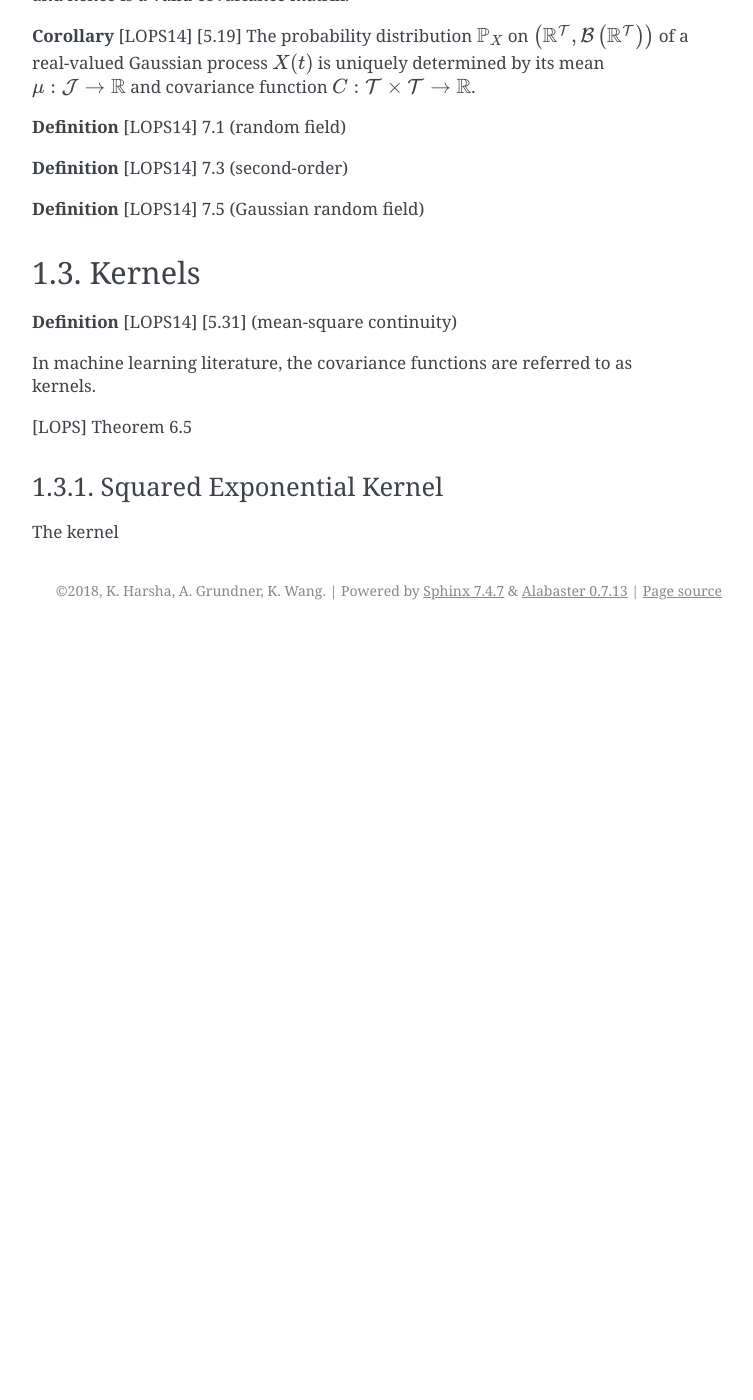
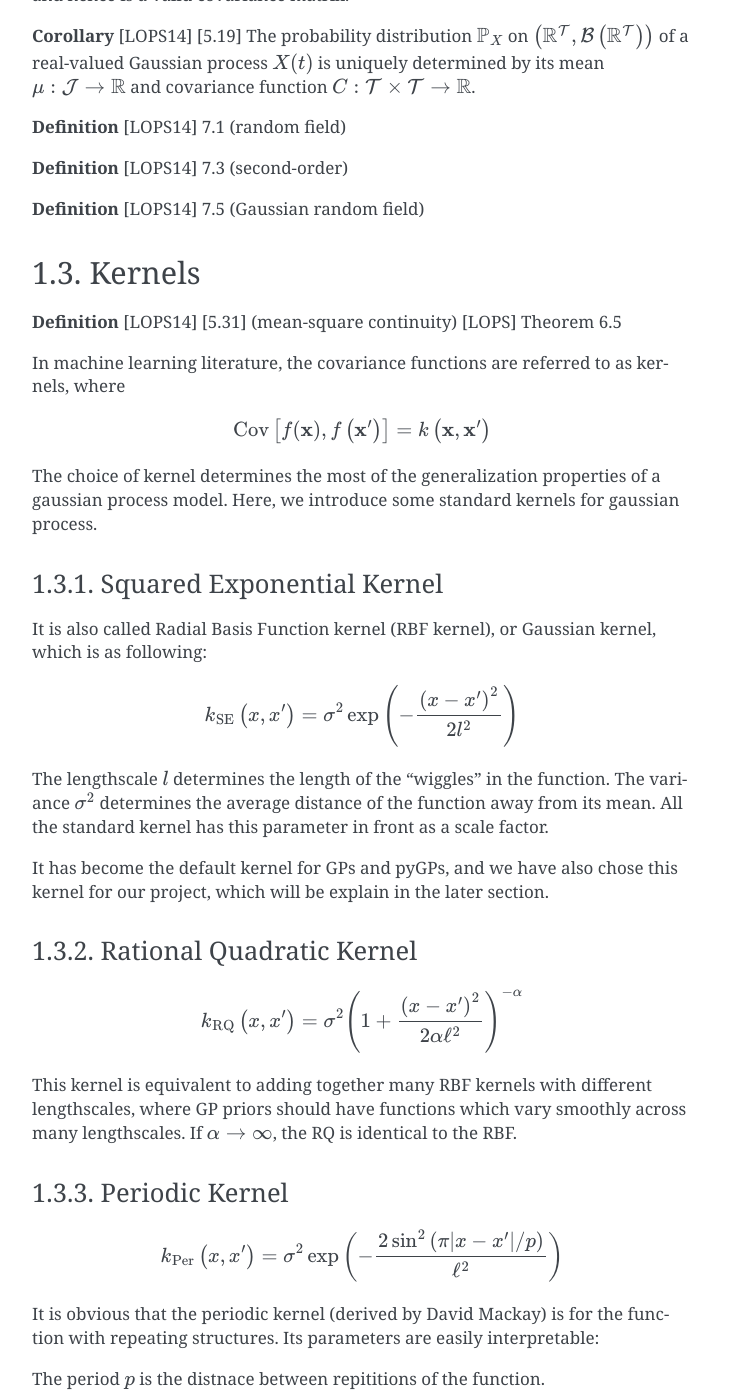
Before and after one commit to ratnania/mlhiphy, a Sphinx documentation site: the page built from doc/report/01-intro_to_gp.rst, in a window 1280 px wide and 1400 px high, scrolled down 2352 px. Shown: the whole window, without its empty margins (388-1141 px from the left). Built offline with Sphinx 7.4.7, drawn with Linux system fonts in a browser that asks for light colours; before the commit the page ends 2982 px from its top, so only the background shows below that; some of the changed text lies outside the part shown.

Commit message:
finished kernel description

```diff
--- a/doc/report/01-intro_to_gp.rst
+++ b/doc/report/01-intro_to_gp.rst
@@ -115,11 +115,72 @@ Kernels
 -----------
 
 **Definition** [LOPS14] [5.31] (mean-square continuity)
+[LOPS] Theorem 6.5
 
-In machine learning literature, the covariance functions are referred to as kernels.
+In machine learning literature, the covariance functions are referred to as kernels, where
 
-[LOPS] Theorem 6.5
+.. math::
+
+   \operatorname { Cov } \left[ f ( \mathbf { x } ) , f \left( \mathbf { x } ^ { \prime } \right) \right] = k \left( \mathbf { x } , \mathbf { x } ^ { \prime } \right)
+
+The choice of kernel determines the most of the generalization properties of a gaussian process model. Here, we introduce some standard kernels for gaussian process.
+
+
 
 Squared Exponential Kernel
 ++++++++++++++++++++++++++++++
-The kernel
+It is also called Radial Basis Function kernel (RBF kernel), or Gaussian kernel, which is as following:
+
+.. math::
+
+   k _ { \mathrm { SE } } \left( x , x ^ { \prime } \right) = \sigma ^ { 2 } \exp \left( - \frac { \left( x - x ^ { \prime } \right) ^ { 2 } } { 2 l ^ { 2 } } \right)
+
+The lengthscale :math:`l` determines the length of the "wiggles" in the function. The variance :math:`\sigma^{2}` determines the average distance of the function away from its mean. All the standard kernel has this parameter in front as a scale factor.
+
+It has become the default kernel for GPs and pyGPs, and we have also chose this kernel for our project, which will be explain in the later section.
+
+
+Rational Quadratic Kernel
+++++++++++++++++++++++++++++++++
+
+.. math::
+
+   k _ { \mathrm { RQ } } \left( x , x ^ { \prime } \right) = \sigma ^ { 2 } \left( 1 + \frac { \left( x - x ^ { \prime } \right) ^ { 2 } } { 2 \alpha \ell ^ { 2 } } \right) ^ { - \alpha }
+
+This kernel is equivalent to adding together many RBF kernels with different lengthscales, where GP priors should have functions which vary smoothly across many lengthscales. If :math:`\alpha \rightarrow \infty`, the RQ is identical to the RBF.
+
+
+
+
+Periodic Kernel
++++++++++++++++++++
+
+.. math::
+   k _ { \operatorname { Per } } \left( x , x ^ { \prime } \right) = \sigma ^ { 2 } \exp \left( - \frac { 2 \sin ^ { 2 } \left( \pi | x - x ^ { \prime } | / p \right) } { \ell ^ { 2 } } \right)
+
+
+It is obvious that the periodic kernel (derived by David Mackay) is for the function with repeating structures. Its parameters are easily interpretable:
+
+The period :math:`p` is the distnace between repititions of the function.
+
+The lengthscale :math:`l` is the lengthscale function in the same way as in the SE kernel.
+
+Linear Kernel
+++++++++++++++++++
+
+.. math::
+
+   k _ { \mathrm { Lin } } \left( x , x ^ { \prime } \right) = \sigma^ { 2 } ( x - c ) \left( x ^ { \prime } - c \right)
+
+
+The linear kernel, unlike other kernels, has non-stationary covariance function, which means that it does not solely depend on :math:`x - x ^{ \prime }` . And :math:`c` determines the x-coordinate of the point that all the lines in the posterior go though.
+
+Our Choice
++++++++++++++++
+
+Since our project is based on the Raissi's paper, so we also follow his choice of the kernel. The reason has been stated in his paper:
+
+   In particular, the squared exponential covariance function chosen above implies smooth approximations. More complex function classes can be accommodated by appropriately choosing kernels. For example, non-stationary kernels employing nonlinear warpings of the input space can be constructed to capture discontinuous response. ::
+
+
+In the following chapter, we will see a simple case of solving a function parameter with different kernels.
```
Also changed, not shown: 2 other files.
